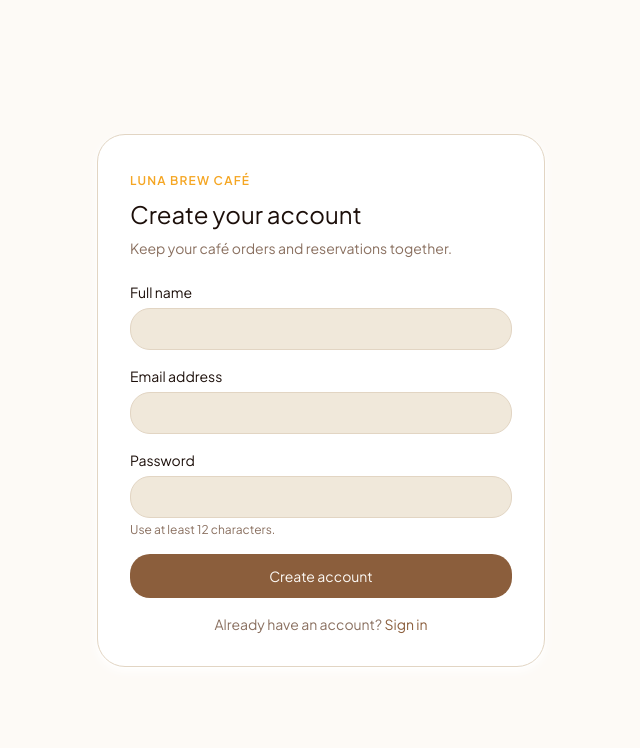
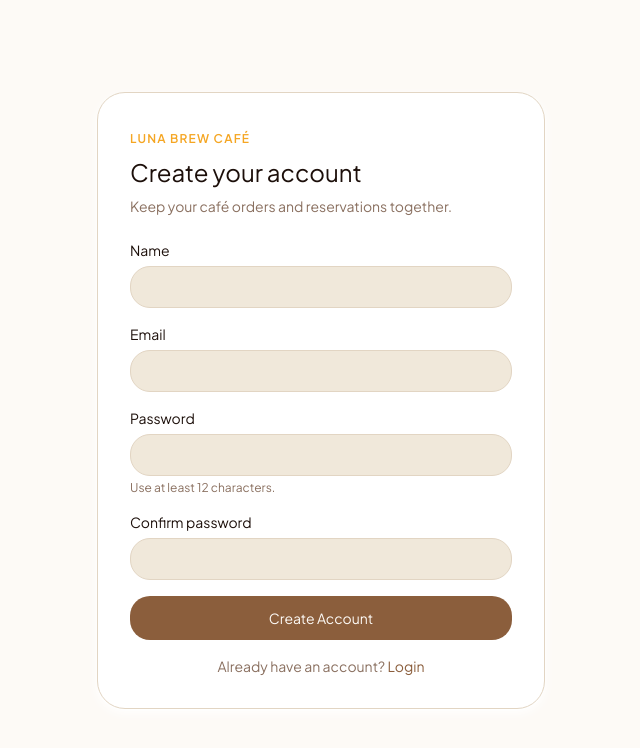
Before and after one commit to sudo-ujjwal-dev/Luna-Brew-Cafe, a Next.js app: page /account/register in a window 1280 px wide. Shown: the top 748 px of the page, without its empty margins (319-959 px from the left). Built offline with nearby package versions, Linux system fonts and the light colour scheme; no server answers.

Commit message:
Admin login Page Update

```diff
--- a/src/app/account/AccountAuthForm.tsx
+++ b/src/app/account/AccountAuthForm.tsx
@@ -13,8 +13,12 @@ export default function AccountAuthForm({ mode }: { mode: 'login' | 'register' }
   async function submit(event: FormEvent<HTMLFormElement>) {
     event.preventDefault();
     setError('');
+    const values = new FormData(event.currentTarget);
+    if (registering && values.get('password') !== values.get('confirmPassword')) {
+      setError('Passwords do not match.');
+      return;
+    }
     setSubmitting(true);
-    const values = new FormData(event.currentTarget);
     try {
       const response = await fetch(`/api/account/${mode}`, {
         method: 'POST',
@@ -41,7 +45,7 @@ export default function AccountAuthForm({ mode }: { mode: 'login' | 'register' }
       {registering && (
         <div>
           <label htmlFor="customer-name" className="mb-1.5 block text-sm font-600 text-foreground">
-            Full name
+            Name
           </label>
           <input
             id="customer-name"
@@ -56,7 +60,7 @@ export default function AccountAuthForm({ mode }: { mode: 'login' | 'register' }
       )}
       <div>
         <label htmlFor="customer-email" className="mb-1.5 block text-sm font-600 text-foreground">
-          Email address
+          Email
         </label>
         <input
           id="customer-email"
@@ -89,6 +93,26 @@ export default function AccountAuthForm({ mode }: { mode: 'login' | 'register' }
           <p className="mt-1 text-xs text-muted-foreground">Use at least 12 characters.</p>
         )}
       </div>
+      {registering && (
+        <div>
+          <label
+            htmlFor="customer-confirm-password"
+            className="mb-1.5 block text-sm font-600 text-foreground"
+          >
+            Confirm password
+          </label>
+          <input
+            id="customer-confirm-password"
+            name="confirmPassword"
+            type="password"
+            autoComplete="new-password"
+            required
+            minLength={12}
+            maxLength={128}
+            className="w-full rounded-xl border border-border bg-input px-3.5 py-2.5 text-sm text-foreground outline-none focus:border-primary/60 focus:ring-2 focus:ring-primary/10"
+          />
+        </div>
+      )}
       {error && (
         <p role="alert" className="text-sm text-danger">
           {error}
@@ -99,15 +123,15 @@ export default function AccountAuthForm({ mode }: { mode: 'login' | 'register' }
         disabled={submitting}
         className="w-full rounded-xl bg-primary py-3 text-sm font-700 text-primary-foreground transition-colors hover:bg-primary/90 disabled:cursor-not-allowed disabled:opacity-60"
       >
-        {submitting ? 'Please wait…' : registering ? 'Create account' : 'Sign in'}
+        {submitting ? 'Please wait…' : registering ? 'Create Account' : 'Login'}
       </button>
       <p className="text-center text-sm text-muted-foreground">
-        {registering ? 'Already have an account?' : 'New to Luna Brew?'}{' '}
+        {registering ? 'Already have an account?' : "Don't have an account?"}{' '}
         <Link
           href={registering ? '/account/login' : '/account/register'}
           className="font-600 text-primary hover:underline"
         >
-          {registering ? 'Sign in' : 'Create an account'}
+          {registering ? 'Login' : 'Create one'}
         </Link>
       </p>
     </form>
--- a/src/components/PublicNav.tsx
+++ b/src/components/PublicNav.tsx
@@ -152,7 +152,7 @@ export default function PublicNav({ currentPath = '/' }: PublicNavProps) {
                 </>
               ) : (
                 <Link
-                  href="/account/login"
+                  href="/account/register"
                   className={`flex items-center gap-1.5 rounded-lg px-3 py-2 text-sm font-600 transition-colors ${
                     scrolled ? 'text-foreground hover:bg-secondary' : 'text-white hover:bg-white/10'
                   }`}
@@ -240,7 +240,7 @@ export default function PublicNav({ currentPath = '/' }: PublicNavProps) {
                 </>
               ) : (
                 <Link
-                  href="/account/login"
+                  href="/account/register"
                   onClick={() => setMobileOpen(false)}
                   className="flex items-center justify-center gap-2 rounded-xl border border-border px-5 py-3 text-sm font-600 text-foreground"
                 >
```
